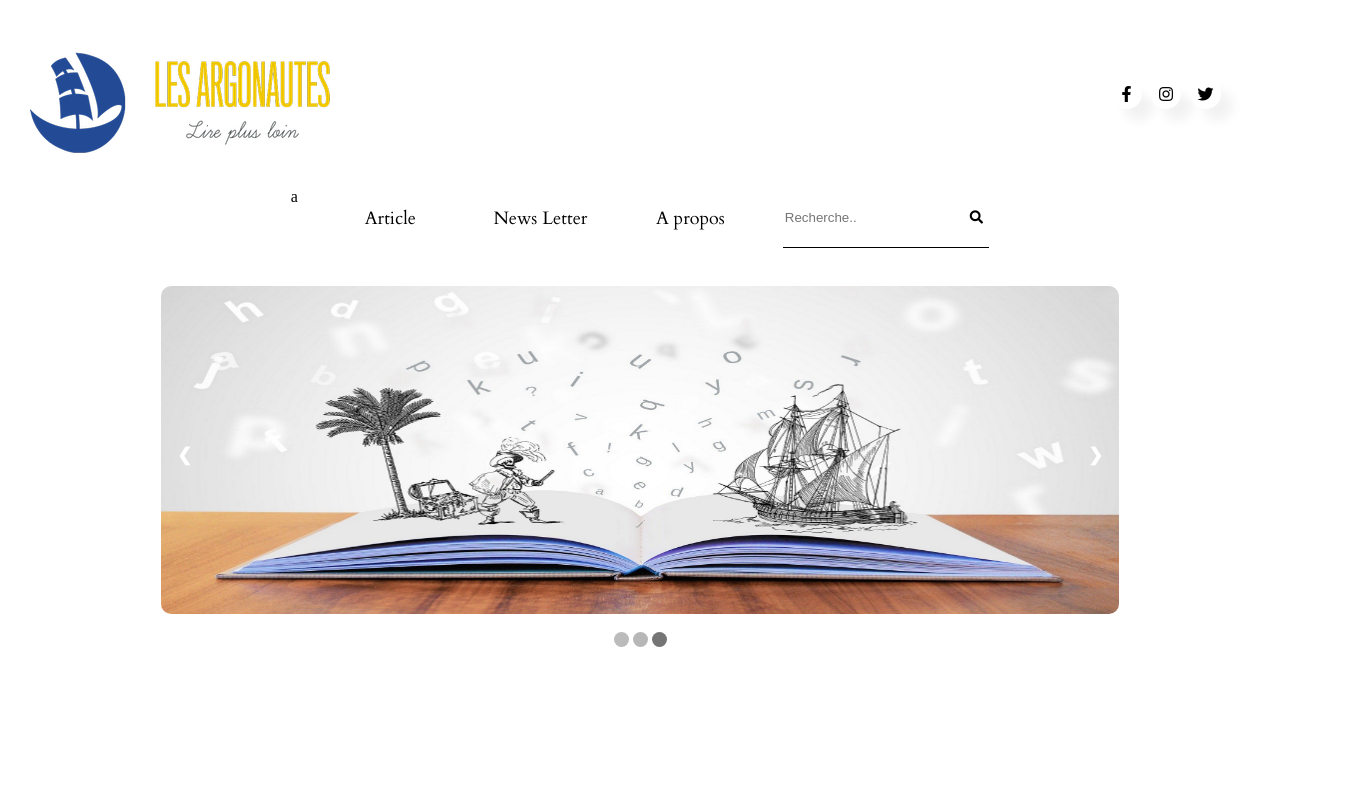
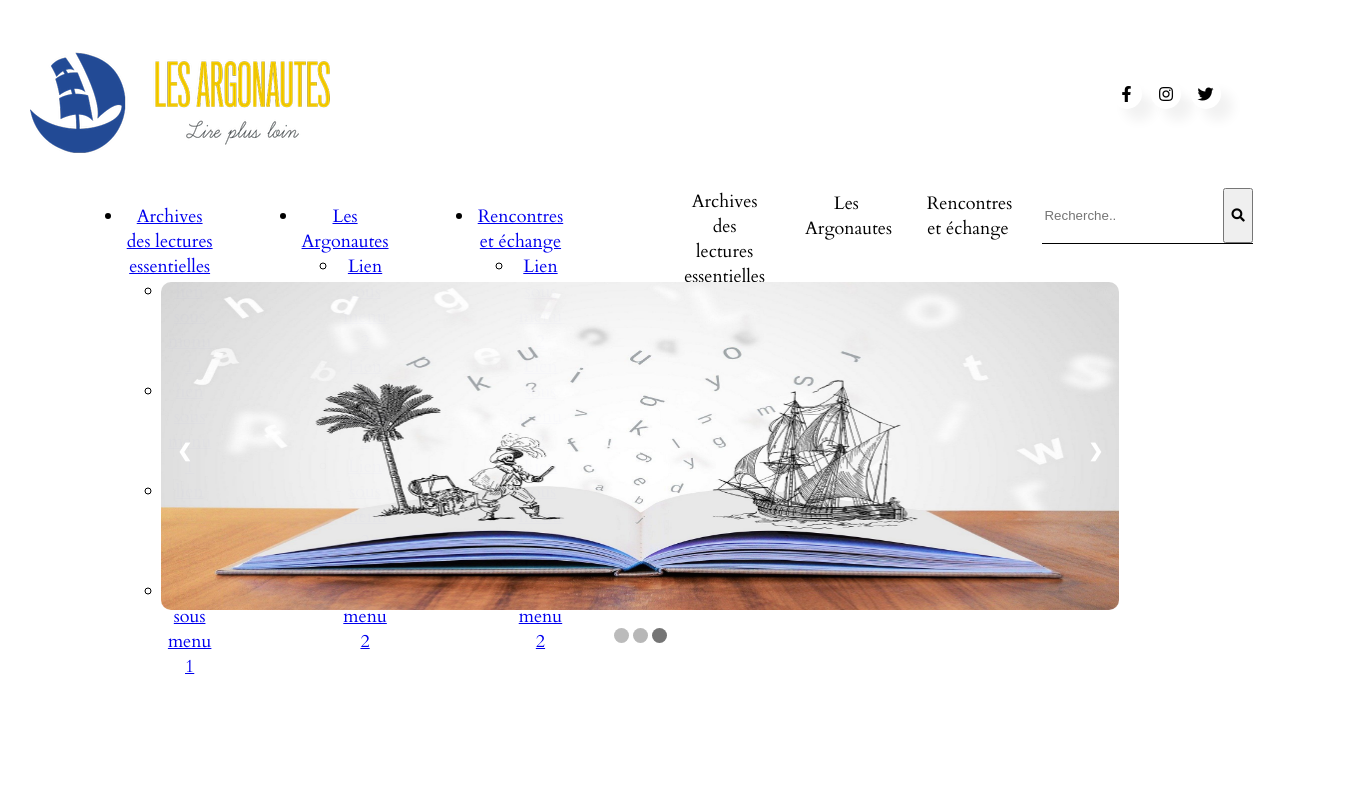
Before and after one commit to walidhaddoury/Start-up__Project, a plain HTML site: page home/index.html in a window 1280 px wide. Shown: the top 800 px of the page, 1346 px wide, since content can reach past the window. Drawn offline with Linux system fonts and the light colour scheme.

Commit message:
refonte de la navbar avec les catégorie demander par le client

```diff
--- a/home/index.css
+++ b/home/index.css
@@ -4,6 +4,10 @@ html, body {
     margin: 0;
     height: 100%;
     background-color: white;
+}
+
+button:focus {
+    outline: none;
 }
 
 header {
@@ -48,7 +52,7 @@ header .icon-container .icon {
 /* css navbar */
 
 .navbar {
-    height: 60px;
+    height: 7%;
     width: 100%;
     display: flex;
     justify-content: center;
@@ -57,7 +61,7 @@ header .icon-container .icon {
 
 .position_navbar {
     height: 100%;
-    width: 60%;
+    width: 100%;
     display: flex;
     justify-content: space-evenly;
 }
@@ -67,11 +71,15 @@ header .icon-container .icon {
     border-bottom: 1px solid black;
 }
 
+.position_navbar form input:focus {
+    outline: none;
+}
+
 .position_navbar form input {
     border: none;
 }
 
-.position_navbar form button {
+.position_navbar form a {
     border: none;
     background-color: transparent;
 }
@@ -304,6 +312,7 @@ header .icon-container .icon {
   font-size: 18px;
   color: #555;
   padding:20px 10px 20px 5px;
+  width: 250px;
 }
 .mail {
   /* margin-bottom: 30px; */
@@ -358,7 +367,7 @@ footer {
 
 .container-footer {
     display: flex;
-    justify-content: space-between;
+    justify-content: space-evenly;
     height: auto;
 }
 
@@ -387,3 +396,8 @@ h1,p{
   display: flex;
   flex-direction: row;
 }
+
+.plane {
+    border: none;
+    background-color: transparent;
+}
--- a/home/index.html
+++ b/home/index.html
@@ -24,10 +24,37 @@
         </div>
     </header>
     <div class="navbar">
+        <ul id="menu-deroulant" class="position_navbar">
+            <li class="link_navbar"><a href="#">Archives des lectures essentielles</a>
+                <ul>
+                    <li><a href="#">lien sous menu 1</a></li>
+                    <li><a href="#">lien sous menu 1</a></li>
+                    <li><a href="#">lien sous menu 1</a></li>
+                    <li><a href="#">lien sous menu 1</a></li>
+                </ul>
+            </li>
+            <li class="link_navbar"><a href="#">Les Argonautes</a>
+                <ul>
+                    <li><a href="#">Lien sous menu 2</a></li>
+                    <li><a href="#">Lien sous menu 2</a></li>
+                    <li><a href="#">Lien sous menu 2</a></li>
+                    <li><a href="#">Lien sous menu 2</a></li>
+                </ul>
+            </li>
+            <li class="link_navbar"><a href="#">Rencontres et échange</a>
+                <ul>
+                    <li><a href="#">Lien sous menu 2</a></li>
+                    <li><a href="#">Lien sous menu 2</a></li>
+                    <li><a href="#">Lien sous menu 2</a></li>
+                    <li><a href="#">Lien sous menu 2</a></li>
+                </ul>
+            </li>
+        </ul>
+
         <div class="position_navbar">
-            a<button class="link_navbar" href="../media/media.html">Article</button>
-            <button class="link_navbar" href="#">News Letter</button>
-            <button class="link_navbar" href="#">A propos</button>
+            <button class="link_navbar" href="../media/media.html">Archives des lectures essentielles</button>
+            <button class="link_navbar" href="#">Les Argonautes</button>
+            <button class="link_navbar" href="#">Rencontres et échange</button>
             <form action="">
                 <input type="text" placeholder="Recherche..">
                 <button><i class="fas fa-search"></i></button>
@@ -39,15 +66,15 @@
 
 
         <div class="mySlides fade">
-            <img class="img" src="/Start-up__Project/home/assets/fairy-tale-1077863_1280.jpg"  style="width:100%">
+            <img class="img" src="assets/fairy-tale-1077863_1280.jpg" style="width:100%">
         </div>
 
         <div class="mySlides fade">
-            <img class="img" src="/Start-up__Project/home/assets/golden-791072_1920.jpg" style="width:100%">
+            <img class="img" src="assets/golden-791072_1920.jpg" style="width:100%">
         </div>
 
         <div class="mySlides fade">
-            <img class="img" src="/Start-up__Project/home/assets/storytelling-4203628_1920.jpg" style="width:100%">
+            <img class="img" src="assets/storytelling-4203628_1920.jpg" style="width:100%">
         </div>
 
 
@@ -64,17 +91,42 @@
 
     <main>
 
-                <div class="containerarticle"><div class="photo"><img class="proposphoto" src="/Start-up__Project/home/assets/pexels-mark-cruzat-3494806.jpg"></div>
+        <div class="containerarticle">
+            <div class="photo"><img class="proposphoto" src="assets/pexels-mark-cruzat-3494806.jpg"></div>
             <div class="vl"></div>
-        <div class="span"> Les Argonautes - Archives des lectures essentielles sont pensés tout d’abord comme un lieu d’échange et de partage pour les passionnés de la littérature européenne.
-            A l’encontre de toute dominance culturelle appauvrissante nous souhaitons vous inviter à explorer un répertoire ouvert à l’actualité, tout à fait subjectif et hautement foisonnant des textes que nous considérons comme indispensables. Mettre en avant la diversité, la richesse et la créativité sans limites ni frontières de la tradition culturelle européenne est pour nous une conviction.
-            Motivés par le plaisir de la découverte et par l’envie de le partager, les Argonautes proposent du matériel autour des livres pour mettre en perspective un sujet, évoquer un contexte historique ou simplement pour permettre au lecteur de rencontrer l’auteur le temps d’un interview ou de savoir plus sur le travail du traducteur. Ainsi chaque livre, chaque lieu de  mémoire littéraire va contribuer à l’évolution au fur et à mesure d’un véritable trésor sauvegardé - les archives des lectures essentielles.
-            Pensé comme tiers lieu, les Argonautes proposent des conseils et explorent la production actuelle de littérature européenne en France pour faciliter l’échange et la connexion des autres passionnés. Mais nous allons également initier et relayer des événements réels et en ligne, des grands moments éditoriaux comme des rencontres plus intimes avec des auteurs, des traducteurs, nos partenaires libraires, médiathèques et festivals.
-            Les Argonautes sont aussi une maison d’édition qui publiera de manière très sélective des romans européens que nous avons envie de partager avec vous.
-            Selon notre conviction que la lecture est essentielle et qu’une littérature de qualité nécessite d’être repérée avec pertinence, d’être communiquée avec pugnacité et d’être défendue avec patience, nous publions des romans inédits ainsi que des nouvelles traductions de textes indispensables. Entre la pépite ukrainienne, le roman culte norvégien et le grand classique de la littérature allemande d’exil, nous ne nous interdisons aucun projet aussi ambitieux soit-il.
-            Il vous sera proposé d’ailleurs de participer en commandant un ou plusieurs de nos projets dès qu’ils sont mise en traduction pour vous associer en quelque sorte à l’aventure, ce qui vous permettra de suivre le processus de production éditorial du début jusqu’à la fin.
+            <div class="span"> Les Argonautes - Archives des lectures essentielles sont pensés tout d’abord comme un
+                lieu d’échange et de partage pour les passionnés de la littérature européenne.
+                A l’encontre de toute dominance culturelle appauvrissante nous souhaitons vous inviter à explorer un
+                répertoire ouvert à l’actualité, tout à fait subjectif et hautement foisonnant des textes que nous
+                considérons comme indispensables. Mettre en avant la diversité, la richesse et la créativité sans
+                limites ni frontières de la tradition culturelle européenne est pour nous une conviction.
+                Motivés par le plaisir de la découverte et par l’envie de le partager, les Argonautes proposent du
+                matériel autour des livres pour mettre en perspective un sujet, évoquer un contexte historique ou
+                simplement pour permettre au lecteur de rencontrer l’auteur le temps d’un interview ou de savoir plus
+                sur le travail du traducteur. Ainsi chaque livre, chaque lieu de mémoire littéraire va contribuer à
+                l’évolution au fur et à mesure d’un véritable trésor sauvegardé - les archives des lectures
+                essentielles.
+                Pensé comme tiers lieu, les Argonautes proposent des conseils et explorent la production actuelle de
+                littérature européenne en France pour faciliter l’échange et la connexion des autres passionnés. Mais
+                nous allons également initier et relayer des événements réels et en ligne, des grands moments éditoriaux
+                comme des rencontres plus intimes avec des auteurs, des traducteurs, nos partenaires libraires,
+                médiathèques et festivals.
+                Les Argonautes sont aussi une maison d’édition qui publiera de manière très sélective des romans
+                européens que nous avons envie de partager avec vous.
+                Selon notre conviction que la lecture est essentielle et qu’une littérature de qualité nécessite d’être
+                repérée avec pertinence, d’être communiquée avec pugnacité et d’être défendue avec patience, nous
+                publions des romans inédits ainsi que des nouvelles traductions de textes indispensables. Entre la
+                pépite ukrainienne, le roman culte norvégien et le grand classique de la littérature allemande d’exil,
+                nous ne nous interdisons aucun projet aussi ambitieux soit-il.
+                Il vous sera proposé d’ailleurs de participer en commandant un ou plusieurs de nos projets dès qu’ils
+                sont mise en traduction pour vous associer en quelque sorte à l’aventure, ce qui vous permettra de
+                suivre le processus de production éditorial du début jusqu’à la fin.
 
-            Nous croyons dans la puissance transformatrice d’une littérature authentique et passionnée, une littérature de qualité, contemporaine ou historique, rêveuse ou tranchante, une littérature consciente des enjeux de la langue et des enjeux de la création, une littérature expressive et forte en émotions, géographiquement et culturellement ancrée dans ses origines, accessible à tous, ouverte au monde et pleine de diversité.</div>
+                Nous croyons dans la puissance transformatrice d’une littérature authentique et passionnée, une
+                littérature de qualité, contemporaine ou historique, rêveuse ou tranchante, une littérature consciente
+                des enjeux de la langue et des enjeux de la création, une littérature expressive et forte en émotions,
+                géographiquement et culturellement ancrée dans ses origines, accessible à tous, ouverte au monde et
+                pleine de diversité.</div>
         </div>
 
     </main>
@@ -96,7 +148,10 @@
                 <h1>À PROPOS
                     </br>CONTACT</br>LIBRAIRES</br>PARTENAIRES</br>AFFILIATIONS</br>CODE ÉTHIQUE</br></h1>
             </div>
-                <div class="container"><h1> LÉGALES</br>ÉTHIQUE ENVIRONNEMENTALE</br>DROITS/LICENCES/FOREIGN RIGHTS</br><h1></div>
+            <div class="container">
+                <h1> LÉGALES</br>ÉTHIQUE ENVIRONNEMENTALE</br>DROITS/LICENCES/FOREIGN RIGHTS</br>
+                    <h1>
+            </div>
 
             <div class="container">
                 <h1>NOTRE ACTUALITÉ</h1>
@@ -111,7 +166,7 @@
                 <div class="mailbut">
                     <div class="mail">
                         <input type="username" class="user-input" placeholder="Entrez votre email.." /></div>
-                    <button class = "plane">
+                    <button class="plane">
                         <i class="far fa-paper-plane fa-2x"></i>
                     </button>
                 </div>
```
Lines whose indentation alone changed are shown as unchanged.
